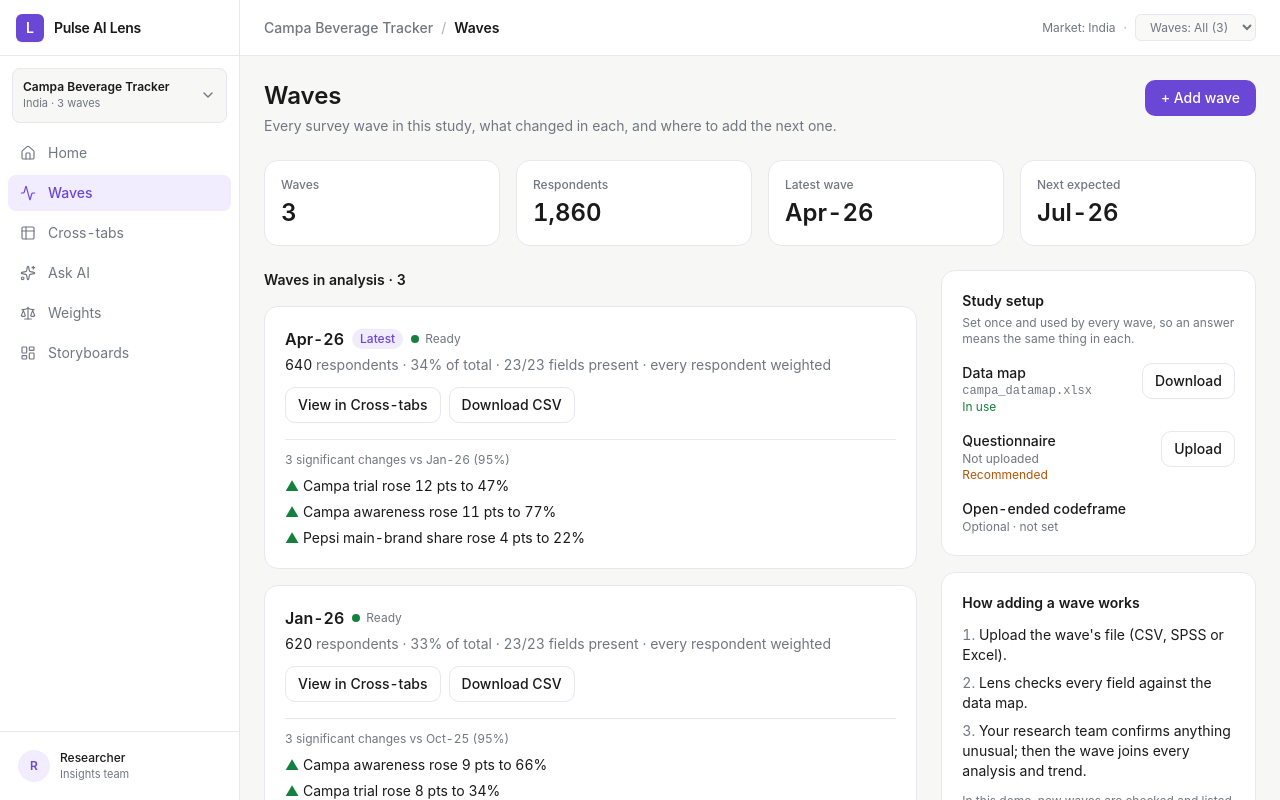
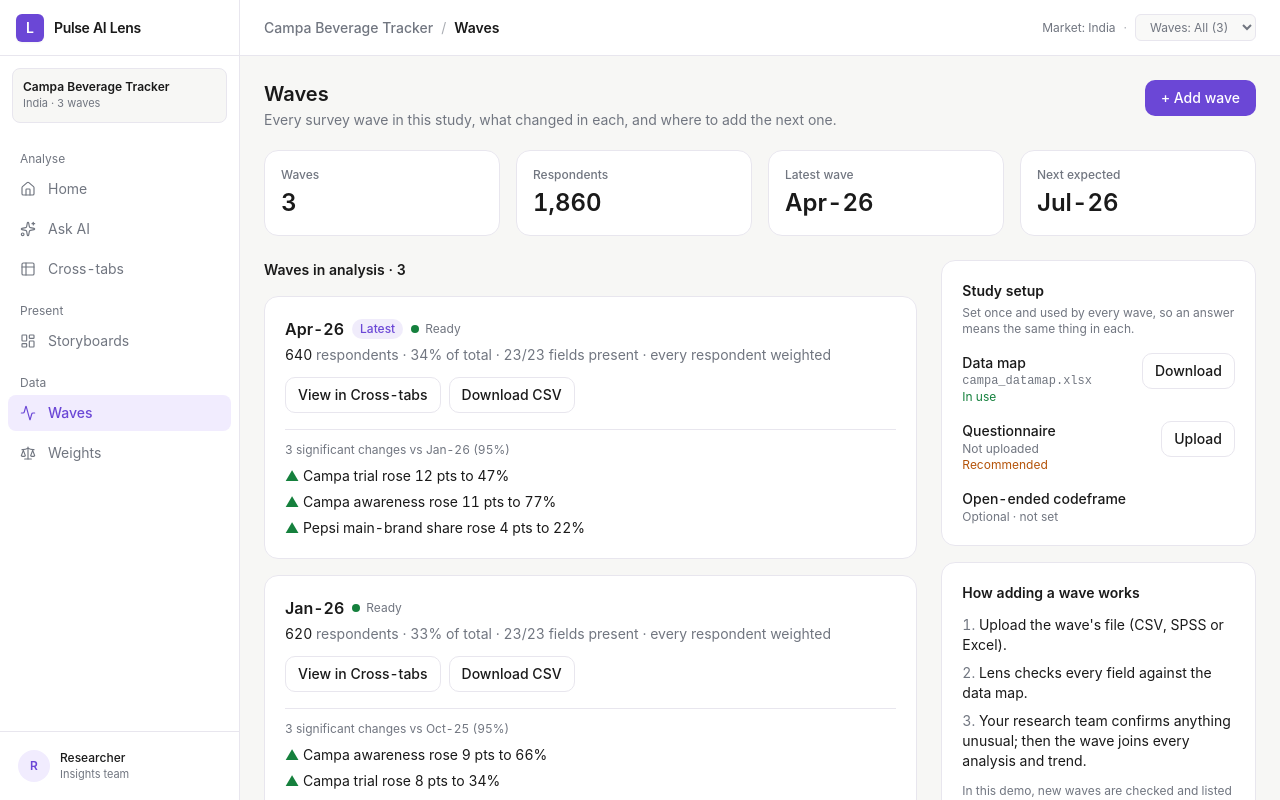
Before and after one commit to saiyampatil/demo-lens, a React (Vite) app: page /#/waves in a window 1280 px wide. Built offline with nearby package versions, Linux system fonts and the light colour scheme.

Commit message:
Shell: grouped nav, static project block, shared page header

```diff
--- /dev/null
+++ b/src/components/PageHeader.tsx
@@ -0,0 +1,19 @@
+import type { ReactNode } from 'react'
+
+interface PageHeaderProps {
+  title: ReactNode
+  description?: string
+  actions?: ReactNode
+}
+
+export default function PageHeader({ title, description, actions }: PageHeaderProps) {
+  return (
+    <header className="flex flex-wrap items-start justify-between gap-3">
+      <div className="min-w-0">
+        <h1 className="text-xl font-semibold text-foreground">{title}</h1>
+        {description && <p className="mt-0.5 text-sm text-muted-foreground">{description}</p>}
+      </div>
+      {actions && <div className="flex flex-wrap items-center gap-2">{actions}</div>}
+    </header>
+  )
+}
--- a/src/components/shell/Sidebar.tsx
+++ b/src/components/shell/Sidebar.tsx
@@ -6,16 +6,26 @@
   Sparkles,
   Scale,
   LayoutDashboard,
-  ChevronDown,
 } from 'lucide-react'
+import { WAVES } from '@/engine/questions'
 
-const navItems = [
+const navGroups: { label: string; items: { name: string; path: string; icon: typeof Home }[] }[] = [
+  {
+    label: 'Analyse',
+    items: [
       { name: 'Home', path: '/home', icon: Home },
+      { name: 'Ask AI', path: '/ask', icon: Sparkles },
+      { name: 'Cross-tabs', path: '/cross-tabs', icon: Table2 },
+    ],
+  },
+  { label: 'Present', items: [{ name: 'Storyboards', path: '/storyboards', icon: LayoutDashboard }] },
+  {
+    label: 'Data',
+    items: [
       { name: 'Waves', path: '/waves', icon: Activity },
-  { name: 'Cross-tabs', path: '/cross-tabs', icon: Table2 },
-  { name: 'Ask AI', path: '/ask', icon: Sparkles },
       { name: 'Weights', path: '/weights', icon: Scale },
-  { name: 'Storyboards', path: '/storyboards', icon: LayoutDashboard },
+    ],
+  },
 ]
 
 export default function Sidebar() {
@@ -33,27 +43,25 @@
           </span>
         </div>
 
-        {/* Project Switcher */}
+        {/* Project (static, not interactive) */}
         <div className="p-3">
-          <button
-            type="button"
-            className="w-full text-left p-2.5 rounded-lg border border-border bg-background hover:bg-muted/60 transition-colors flex items-center justify-between group"
-          >
-            <div className="min-w-0 pr-1">
+          <div className="w-full text-left p-2.5 rounded-lg border border-border bg-background">
             <div className="text-xs font-semibold text-foreground truncate">
               Campa Beverage Tracker
             </div>
             <div className="text-[11px] text-muted-foreground truncate">
-                India · 3 waves
+              India · {WAVES.length} waves
             </div>
           </div>
-            <ChevronDown className="w-4 h-4 text-muted-foreground shrink-0 group-hover:text-foreground transition-colors" />
-          </button>
         </div>
 
         {/* Navigation Items */}
-        <nav className="px-2 space-y-1">
-          {navItems.map((item) => {
+        <nav className="px-2 pb-2">
+          {navGroups.map((group) => (
+            <div key={group.label} className="mt-4">
+              <p className="mb-1 px-3 text-xs text-muted-foreground">{group.label}</p>
+              <div className="space-y-1">
+                {group.items.map((item) => {
                   const Icon = item.icon
                   return (
                     <NavLink
@@ -72,6 +80,9 @@
                     </NavLink>
                   )
                 })}
+              </div>
+            </div>
+          ))}
         </nav>
       </div>
 
--- a/src/pages/AskAI.tsx
+++ b/src/pages/AskAI.tsx
@@ -5,6 +5,7 @@
 import { crosstab } from '@/engine/crosstab'
 import { significantChanges, funnel, latestWave, previousWave } from '@/engine/insights'
 import { BRANDS, WAVES } from '@/engine/questions'
+import PageHeader from '@/components/PageHeader'
 
 type CtArgs = Parameters<typeof crosstab>[0]
 type Row = ReturnType<typeof crosstab>['rows'][number]
@@ -528,19 +529,19 @@
     <div className="flex h-full w-full overflow-hidden">
       <div className="flex min-w-0 flex-1 flex-col">
         <div className="flex-1 overflow-y-auto">
-          <div className="mx-auto w-full max-w-3xl space-y-5 p-6">
-            <header>
-              <h1 className="text-2xl font-semibold text-foreground">Ask the Campa research</h1>
-              <p className="mt-1 text-sm text-muted-foreground">
-                Ask in plain language. Lens plans the analysis, computes every number from the data, and shows its working.
-              </p>
+          <div className="mx-auto w-full max-w-3xl p-6">
+            <PageHeader
+              title="Ask the Campa research"
+              description="Ask in plain language. Lens plans the analysis, computes every number from the data, and shows its working."
+            />
             <div className="mt-3 flex flex-wrap items-center gap-2 text-xs">
               <span className="rounded-md border border-border bg-card px-2 py-0.5 text-foreground">Market: India</span>
               <span className="rounded-md border border-border bg-card px-2 py-0.5 text-foreground">Waves: all {WAVES.length}</span>
               <span className="rounded-md border border-border bg-card px-2 py-0.5 text-foreground">Weighted</span>
               <span className="text-muted-foreground">Applies to every answer</span>
             </div>
-            </header>
+
+            <div className="mt-5 space-y-5">
 
             {turns.length === 0 && (
               <div className={`${card} p-5`}>
@@ -575,6 +576,7 @@
               </div>
             ))}
             <div ref={endRef} />
+            </div>
           </div>
         </div>
 
--- a/src/pages/CrossTabs.tsx
+++ b/src/pages/CrossTabs.tsx
@@ -2,6 +2,7 @@
 import { Bar, BarChart, CartesianGrid, Cell as BarCell, Line, LineChart, ResponsiveContainer, Tooltip, XAxis, YAxis } from 'recharts'
 import { useLensStore } from '@/store/useLensStore'
 import { crosstab, type Filter } from '@/engine/crosstab'
+import PageHeader from '@/components/PageHeader'
 import { QUESTIONS, WAVES, BRANDS, type QuestionDef } from '@/engine/questions'
 
 type Result = ReturnType<typeof crosstab>
@@ -314,7 +315,12 @@
       </aside>
 
       <main className="flex min-w-0 flex-1 flex-col overflow-y-auto">
-        <div className="space-y-4 p-6">
+        <div className="p-6">
+          <PageHeader
+            title="Cross-tabs"
+            description="Build tables from any question, compare waves and groups, and save findings."
+          />
+          <div className="mt-5 space-y-4">
           {/* Toolbar */}
           <div className="flex flex-wrap items-center justify-between gap-3">
             <div className="inline-flex overflow-hidden rounded-[10px] border border-border bg-card">
@@ -647,6 +653,7 @@
             {q?.wording ?? q?.label}. Base: {baseText(crossTab.row)}. {weighted ? 'Weighted by age × gender.' : 'Unweighted.'}{' '}
             {isMean ? 'Means are not significance-tested.' : '▲▼ significant at 95%.'} Cells with a base under 30 are hidden (–). All numbers are calculated from the survey data.
           </p>
+          </div>
         </div>
       </main>
 
--- a/src/pages/Home.tsx
+++ b/src/pages/Home.tsx
@@ -4,6 +4,7 @@
 import { crosstab } from '@/engine/crosstab'
 import { significantChanges, funnel, latestWave, previousWave } from '@/engine/insights'
 import { BRANDS, WAVES } from '@/engine/questions'
+import PageHeader from '@/components/PageHeader'
 import rawCsv from '../../data/campa_tracker_data.csv?raw'
 
 type Row = ReturnType<typeof crosstab>['rows'][number]
@@ -234,11 +235,10 @@
 
   return (
     <div className="h-full w-full overflow-y-auto">
-      <div className="mx-auto w-full max-w-6xl space-y-6 p-6">
+      <div className="mx-auto w-full max-w-6xl p-6">
         {/* 1. Header + trust chips */}
-        <header className="space-y-3">
-          <h1 className="text-2xl font-semibold text-foreground">Campa Beverage Tracker</h1>
-          <div className="flex flex-wrap gap-2">
+        <PageHeader title="Campa Beverage Tracker" />
+        <div className="mt-3 flex flex-wrap gap-2">
           <span className={chip}><span className="h-2 w-2 rounded-full bg-sig-high" aria-hidden="true" />Data ready · {latestWave} (n={latestN.toLocaleString()})</span>
           <span className={chip}>
             <span className={`h-2 w-2 rounded-full ${efficiency >= 0.9 ? 'bg-sig-high' : 'bg-[#B45309]'}`} aria-hidden="true" />
@@ -247,7 +247,8 @@
           <span className={chip}>{WAVES.length} waves · {totalN.toLocaleString()} respondents</span>
           {nextWave && <span className={chip}>Next wave expected {nextWave}</span>}
         </div>
-        </header>
+
+        <div className="mt-5 space-y-6">
 
         {/* 2. Ask */}
         <form className={`${card} flex flex-wrap items-center gap-2 p-2 pl-4`} onSubmit={(e) => { e.preventDefault(); submitQuestion() }}>
@@ -441,5 +442,6 @@
         </section>
         </div>
       </div>
+    </div>
   )
 }
--- a/src/pages/Storyboards.tsx
+++ b/src/pages/Storyboards.tsx
@@ -4,6 +4,7 @@
 import { useLensStore } from '@/store/useLensStore'
 import { crosstab, type Filter } from '@/engine/crosstab'
 import { QUESTIONS, type QuestionDef } from '@/engine/questions'
+import PageHeader from '@/components/PageHeader'
 
 // ---------- types ----------
 type Kind = 'line' | 'column' | 'hbar'
@@ -608,16 +609,18 @@
   return (
     <div className="flex h-full w-full flex-col overflow-hidden">
       {/* Header */}
-      <div className="flex flex-wrap items-center justify-between gap-3 border-b border-border bg-card px-6 py-3">
-        <div className="min-w-0">
+      <div className="border-b border-border bg-card px-6 py-3">
+        <PageHeader
+          title={
             <input
               value={board.title}
               onChange={(e) => setBoard((b) => ({ ...b, title: e.target.value }))}
               aria-label="Storyboard title"
               className="w-full min-w-[240px] rounded-[8px] bg-transparent px-1 text-xl font-semibold text-foreground hover:bg-muted/60 focus:bg-background focus:outline-none focus:ring-2 focus:ring-primary/40"
             />
-          <p className="px-1 text-xs text-muted-foreground">{slides.length} slide{slides.length === 1 ? '' : 's'} · live from the survey data · saved automatically</p>
-        </div>
+          }
+          description={`${slides.length} slide${slides.length === 1 ? '' : 's'} · live from the survey data · saved automatically`}
+          actions={
         <div className="flex flex-wrap items-center gap-2">
           <div className="inline-flex overflow-hidden rounded-[10px] border border-border">
             {(['slides', 'outline', 'dashboard'] as const).map((v) => (
@@ -645,6 +648,8 @@
             )}
           </div>
           </div>
+          }
+        />
       </div>
 
       {/* Body */}
--- a/src/pages/Waves.tsx
+++ b/src/pages/Waves.tsx
@@ -3,6 +3,7 @@
 import { useLensStore } from '@/store/useLensStore'
 import { significantChanges } from '@/engine/insights'
 import { WAVES } from '@/engine/questions'
+import PageHeader from '@/components/PageHeader'
 import rawCsv from '../../data/campa_tracker_data.csv?raw'
 import datamapUrl from '../../data/campa_datamap.xlsx?url'
 
@@ -344,14 +345,13 @@
 
   return (
     <div className="h-full w-full overflow-y-auto">
-      <div className="mx-auto w-full max-w-6xl space-y-6 p-6">
-        <header className="flex flex-wrap items-start justify-between gap-4">
-          <div>
-            <h1 className="text-2xl font-semibold text-foreground">Waves</h1>
-            <p className="mt-1 text-sm text-muted-foreground">Every survey wave in this study, what changed in each, and where to add the next one.</p>
-          </div>
-          <button type="button" className={btnPrimary} onClick={() => setDialogOpen(true)}>+ Add wave</button>
-        </header>
+      <div className="mx-auto w-full max-w-6xl p-6">
+        <PageHeader
+          title="Waves"
+          description="Every survey wave in this study, what changed in each, and where to add the next one."
+          actions={<button type="button" className={btnPrimary} onClick={() => setDialogOpen(true)}>+ Add wave</button>}
+        />
+        <div className="mt-5 space-y-6">
 
         <section className="grid grid-cols-2 gap-4 md:grid-cols-4">
           {[
@@ -505,6 +505,7 @@
             </div>
           </aside>
         </div>
+        </div>
       </div>
 
       {dialogOpen && (
--- a/src/pages/Weights.tsx
+++ b/src/pages/Weights.tsx
@@ -2,6 +2,7 @@
 import { useLensStore } from '@/store/useLensStore'
 import { crosstab } from '@/engine/crosstab'
 import { QUESTIONS, WAVES } from '@/engine/questions'
+import PageHeader from '@/components/PageHeader'
 import rawCsv from '../../data/campa_tracker_data.csv?raw'
 
 // ---------- data ----------
@@ -134,13 +135,12 @@
 
   return (
     <div className="h-full w-full overflow-y-auto">
-      <div className="mx-auto w-full max-w-6xl space-y-6 p-6">
+      <div className="mx-auto w-full max-w-6xl p-6">
         {/* Header */}
-        <header className="flex flex-wrap items-start justify-between gap-4">
-          <div>
-            <h1 className="text-2xl font-semibold text-foreground">Weights</h1>
-            <p className="mt-1 text-sm text-muted-foreground">How the sample is weighted, how healthy the weighting is, and how much it changes your results.</p>
-          </div>
+        <PageHeader
+          title="Weights"
+          description="How the sample is weighted, how healthy the weighting is, and how much it changes your results."
+          actions={
             <div className="inline-flex overflow-hidden rounded-[10px] border border-border bg-card" role="tablist" aria-label="Wave">
               {['All', ...WAVES].map((w) => (
                 <button key={w} type="button" role="tab" aria-selected={wave === w} onClick={() => setWave(w)} className={seg(wave === w)}>
@@ -148,7 +148,9 @@
                 </button>
               ))}
             </div>
-        </header>
+          }
+        />
+        <div className="mt-5 space-y-6">
 
         {/* Switch + verdict */}
         <section className="grid grid-cols-1 gap-4 lg:grid-cols-3">
@@ -314,5 +316,6 @@
         </p>
         </div>
       </div>
+    </div>
   )
 }
```
Lines whose indentation alone changed are shown as unchanged.
